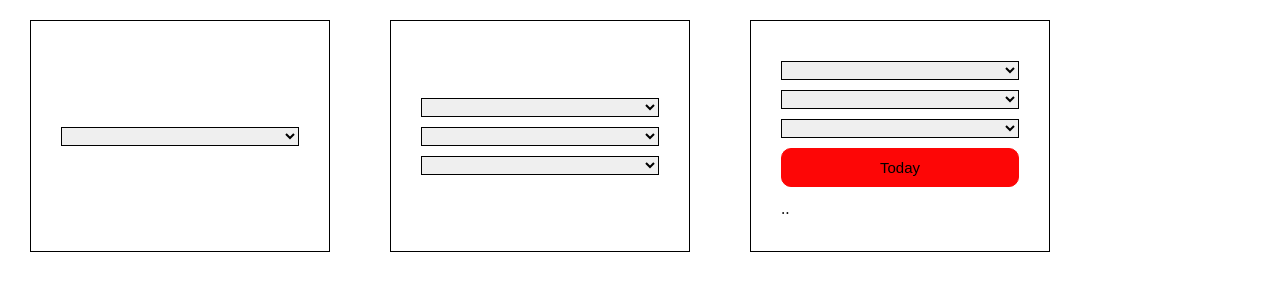
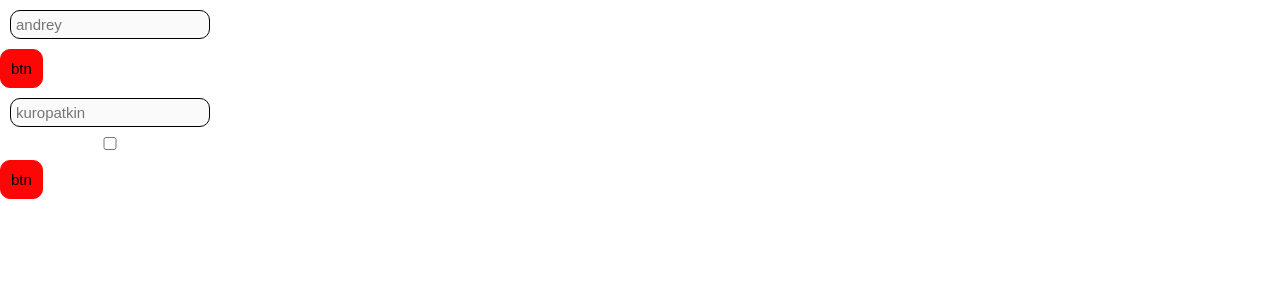
Before and after one commit to aanddi/vue3_exercises, a Vue app in the folder vue3/: page / in a window 1280 px wide. Shown: the top 300 px of the page. Built offline with nearby package versions, Linux system fonts and the light colour scheme.

Commit message:
Блокировка элементов в Vue

```diff
--- a/vue3/src/App.vue
+++ b/vue3/src/App.vue
@@ -2,79 +2,36 @@
 export default {
   data() {
     return {
-      options: ['Понедельник', 'Вторник', 'Среда', 'Четверг', 'Пятница', 'Суббота', 'Воскресенье'],
-      selected: '',
-      selected1: '',
-      selected2: '',
-      selected3: '',
-      selected4: '',
-      selected5: '',
-      selected6: '',
-
-      day: '',
-      month: '',
-      year: '',
-
-      options1: ['1', '2', '3', '4', '5', '6', '7', '8', '9', '10', '11', '12',
-       '13', '14', '15', '16', '17', '18', '19', '20', '21', '22', '23', '24',
-        '25', '26', '27', '28', '29', '30', ' 31'],
-      options2: ['Январь', 'Февраль','Март', 'Апрель', 'Май','Июнь', 'Июль', 'Август', 'Сентябрь', 'Октябрь', 'Ноябрь', 'Декабрь'],
-      options3: ['2023', '2022','2021', '2020', '2019','2018']
+      isDisabled: true,
+      isDisabled1: true,
+      checked: false,
     }
   },
   methods: {
-    today: function () {
-      const date = new Date();
-      this.day = String(date.getDate());
-      this.month = String(date.getMonth() + 1);
-      this.year = date.getFullYear();
-    }
-
+    toggle: function () {
+      this.isDisabled = false;
+    },
+    toggle1: function () {
+      this.isDisabled1 = false;
+    },
   }
 }
 </script>
 
 <template>
   <div class="wrapper">
-    <div class="block">
-      <select v-model="selected">
-        <option v-for="i in options">{{ i }}</option>
-      </select>
-      <p>{{ selected }}</p>
-    </div>
+    <input type="text" class="block_input" placeholder="andrey" v-bind:disabled="isDisabled">
+    <button class="btn" @click="toggle">btn</button>
 
-    <div class="block">
-      <select v-model="selected1">
-        <option v-for="i in options1">{{ i }}</option>
-      </select>
-      <select v-model="selected2">
-        <option v-for="i in options2">{{ i }}</option>
-      </select>
-      <select v-model="selected3">
-        <option v-for="i in options3">{{ i }}</option>
-      </select>
-      <p>{{ selected1 + ' ' + selected2 + ' ' + selected3 }}</p>
-    </div>
-
-    <div class="block">
-      <select v-model="selected4">
-        <option>{{day}}</option>
-      </select>
-      <select v-model="selected5">
-        <option>{{month}}</option>
-      </select>
-      <select v-model="selected6">
-        <option>{{year}}</option>
-      </select>
-      <button @click="today" class="btn">Today</button>
-      <p>{{ selected4 + '.' + selected5 + '.' + selected6 }}</p>
-  </div>
+    <input type="text" class="block_input" placeholder="kuropatkin" v-bind:disabled="isDisabled1">
+    <input type="checkbox" class="block_input " v-model="checked" @click="toggle1">
+    <button class="btn" @click="toggle">btn</button>
   </div>
 </template>
 
 <style>
 .wrapper {
-  display: flex;
+
 }
 
 label {
@@ -98,15 +55,7 @@ label {
   padding: 5px;
   border: 1px solid black;
   border-radius: 10px;
-}
-
-select {
-  border: 1px solid black;
-  margin-top: 10px;
-}
-
-p {
-  margin-top: 10px;
+  display: block;
 }
 
 .btn {
@@ -116,6 +65,7 @@ p {
   border: 1px solid #fd0606;
   transition: all 0.4s ease-out;
   margin-top: 10px;
+  display: block;
 }
 
 .btn:hover {
```
